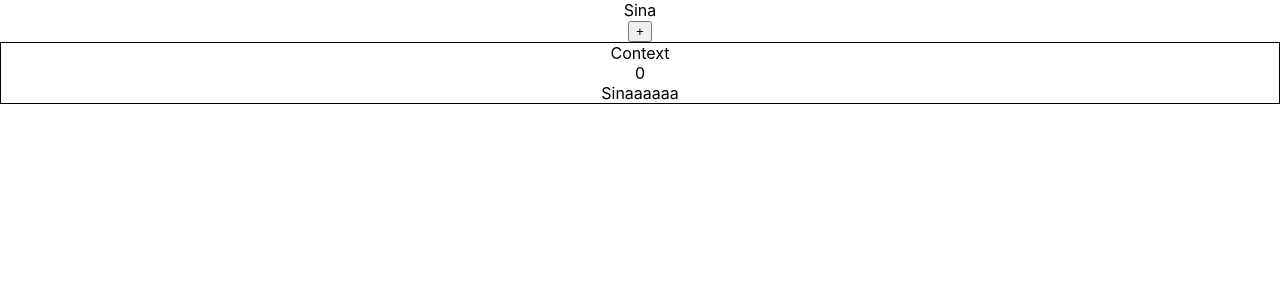
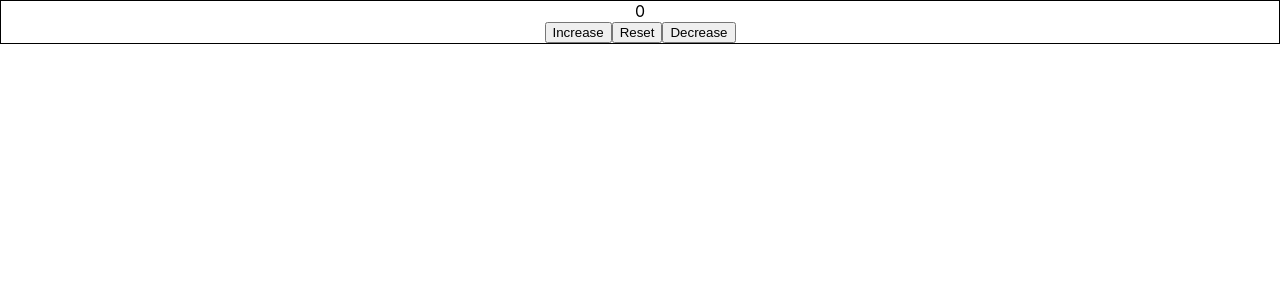
Before and after one commit to sina-olfati/redux, a React (Create React App) app: page / in a window 1280 px wide. Shown: the top 300 px of the page. Built offline with nearby package versions, Linux system fonts and the light colour scheme.

Commit message:
reducer 1

```diff
--- a/src/App.js
+++ b/src/App.js
@@ -1,26 +1,13 @@
 import './App.css';
-import React, { useState, createContext } from 'react';
-import Context from './components/Context';
-
-
-export const Number = createContext()
-export const Name = createContext()
+import React from 'react';
+import Reducer from './components/Reducer';
 
 
 function App() {
-  const [count, setCount] = useState(0);
-  const name = "Sinaaaaaa"
 
   return (
     <div className="App">
-      <Number.Provider value={count}>
-      <Name.Provider value={name}>
-      Sina
-      <br />
-      <button onClick={() => {setCount(count + 1)}}>+</button>
-      <Context />
-      </Name.Provider>
-      </Number.Provider>
+       <Reducer />
     </div>
   );
 }
--- a/src/components/Context.js
+++ /dev/null
@@ -1,20 +0,0 @@
-import React, { useContext } from "react";
-import { Number } from "../App.js";
-import { Name } from "../App.js";
-
-const Context = () => {
-  const count = useContext(Number);
-  const name = useContext(Name);
-
-  return (
-    <div style={{ border: "solid 1px" }}>
-      Context
-      <br />
-      {count}
-      <br />
-      {name}
-    </div>
-  );
-};
-
-export default Context;
--- /dev/null
+++ b/src/components/Reducer.js
@@ -0,0 +1,33 @@
+import React, { useReducer } from "react";
+
+
+const reducer = (state, action) => {
+  switch (action) {
+    case "increase":
+      return state + 1;
+    case "decrease":
+      if (state > 0) {
+        return state - 1;
+      }
+    case "reset":
+      return 0;
+    default:
+      return state;
+}}
+
+const Reucer = () => {
+
+  const [count, dispatch] = useReducer(reducer, 0);
+
+  return (
+    <div style={{ border: "solid 1px" }}>
+        {count}
+        <br />
+        <button onClick={() => {dispatch("increase")}}>Increase</button>
+        <button onClick={() => {dispatch("reset")}}>Reset</button>
+        <button onClick={() => {dispatch("decrease")}}>Decrease</button>
+    </div>
+  );
+};
+
+export default Reucer;
```
